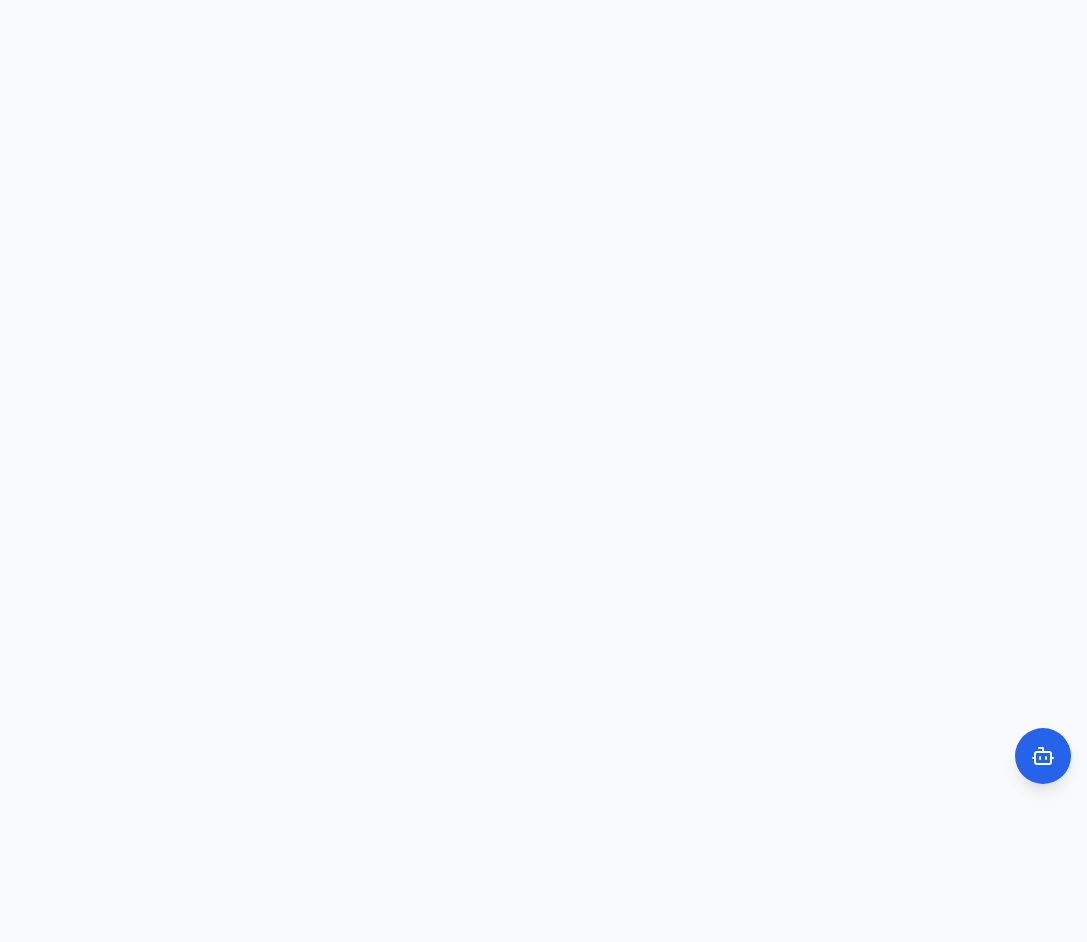
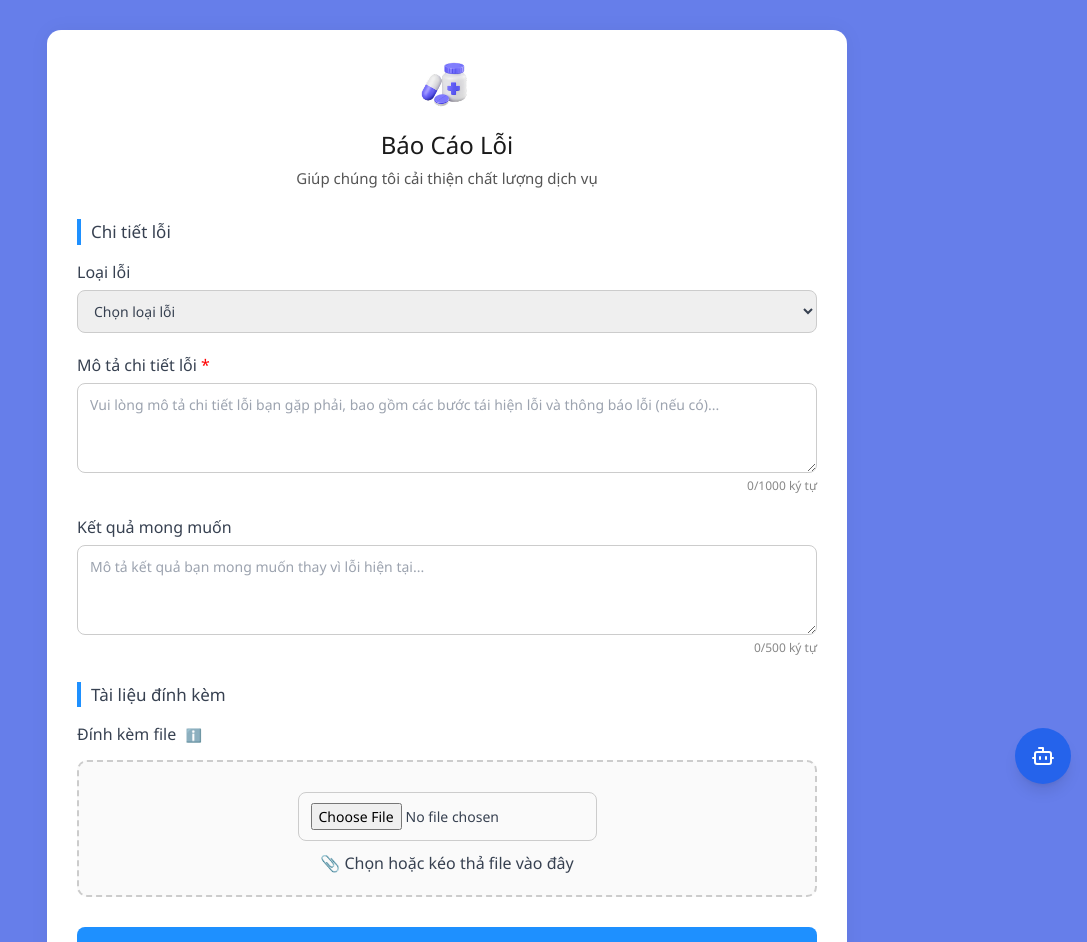
Before and after one commit to Hikari2004-dev/School-Medical-Management-System, a React (Create React App) app in the folder my-app/: page /report in a window 1280 px wide. Before the commit this address had no page. Shown: the top 942 px of the page, without its empty margins (193-1280 px from the left). Before the commit the page ends 800 px from the top, so only its background shows below. Built offline with nearby package versions, Linux system fonts and the light colour scheme.

Commit message:
gửi ReportPage thiếu api
Khuê gửi

```diff
--- a/my-app/src/App.js
+++ b/my-app/src/App.js
@@ -29,6 +29,7 @@ import Register from './auth/Register/Register';
 import ResetPassword from './auth/ResetPassword/ResetPassword';
 
 import VNPAYPaymentButton from './pages/Member/VNPAYPaymentButton';
+import ReportPage from './pages/ReportPage/ReportPage';
 
 function App() {
   return (
@@ -56,6 +57,7 @@ function App() {
           <Route path="/student-profile" element={<StudentProfile />} />
 
           <Route path="/notification" element={<Notification />} />
+          <Route path="/report" element={<ReportPage />} />
 
           {/* Auth */}
           <Route path="/login" element={<Login />} />
--- a/my-app/src/components/Header/Header.jsx
+++ b/my-app/src/components/Header/Header.jsx
@@ -114,7 +114,9 @@ export default function Header() {
             <span className="notification-dot"></span>
           </Link>
 
-          <i className="fas fa-paper-plane action-icon"></i>
+          <Link to="/report" className="action-link">
+            <i className="fas fa-paper-plane action-icon"></i>
+          </Link>
 
           {userName && token ? (
             <div
--- /dev/null
+++ b/my-app/src/pages/ReportPage/ReportPage.css
@@ -0,0 +1,138 @@
+/* NỀN TOÀN TRANG */
+body {
+  background-color: #667eea;
+  margin: 0;
+  padding: 0;
+  font-family: 'Segoe UI', sans-serif;
+}
+
+.report-wrapper {
+  max-width: 800px;
+  margin: 30px auto;
+  padding: 30px;
+  background: #fff;
+  border-radius: 14px;
+  box-shadow: 0 0 20px rgba(0, 0, 0, 0.05);
+}
+
+.report-header {
+  text-align: center;
+  margin-bottom: 30px;
+  display: flex;
+  flex-direction: column;
+  align-items: center;
+}
+
+.report-logo {
+  width: 60px;
+  height: auto;
+  margin-bottom: 10px;
+}
+
+.report-header h1 {
+  margin: 10px 0 4px;
+  font-size: 24px;
+  color: #1a1a1a;
+}
+
+.report-header p {
+  color: #555;
+  font-size: 15px;
+}
+
+.section-title {
+  border-left: 4px solid #1e90ff;
+  padding-left: 10px;
+  font-size: 17px;
+  margin: 25px 0 15px;
+}
+
+.input-row {
+  display: flex;
+  gap: 20px;
+  flex-wrap: wrap;
+}
+
+.input-group {
+  display: flex;
+  flex-direction: column;
+  margin-bottom: 20px;
+  flex: 1;
+}
+
+.input-group label {
+  font-weight: 500;
+  margin-bottom: 6px;
+}
+
+.input-group input,
+.input-group select,
+.input-group textarea {
+  padding: 10px 12px;
+  border: 1px solid #ccc;
+  border-radius: 8px;
+  font-size: 14px;
+  transition: 0.2s;
+  outline: none;
+}
+
+.input-group input:focus,
+.input-group select:focus,
+.input-group textarea:focus {
+  border-color: #1e90ff;
+}
+
+.input-group textarea {
+  resize: vertical;
+  min-height: 90px;
+}
+
+.char-limit {
+  font-size: 12px;
+  color: #888;
+  text-align: right;
+  margin-top: 4px;
+}
+
+.required {
+  color: red;
+}
+
+.file-upload .upload-box {
+  border: 2px dashed #ccc;
+  padding: 20px;
+  text-align: center;
+  border-radius: 10px;
+  margin-top: 8px;
+  background-color: #fafafa;
+  cursor: pointer;
+}
+
+.upload-box input[type="file"] {
+  display: block;
+  margin: 10px auto;
+}
+
+.file-info-icon {
+  margin-left: 6px;
+  font-size: 13px;
+  cursor: help;
+}
+
+.submit-btn {
+  width: 100%;
+  background: #1e90ff;
+  color: white;
+  padding: 14px;
+  font-size: 16px;
+  font-weight: bold;
+  border: none;
+  border-radius: 8px;
+  cursor: pointer;
+  margin-top: 10px;
+  transition: background 0.3s;
+}
+
+.submit-btn:hover {
+  background: #0073d8;
+}
--- /dev/null
+++ b/my-app/src/pages/ReportPage/ReportPage.jsx
@@ -0,0 +1,90 @@
+    import React, { useState } from "react";
+    import "./ReportPage.css";
+    import LogoImg from '../../image/hinhanh/logoproject.png';
+
+    const ReportPage = () => {
+    const [formData, setFormData] = useState({
+        fullName: "",
+        email: "",
+        phone: "",
+        errorType: "",
+        errorDetails: "",
+        expectedResult: "",
+        file: null,
+    });
+
+    const handleChange = (e) => {
+        const { name, value, files } = e.target;
+        setFormData({
+        ...formData,
+        [name]: files ? files[0] : value,
+        });
+    };
+
+    const handleSubmit = (e) => {
+        e.preventDefault();
+        console.log("Form Data:", formData);
+        // Handle submit logic (e.g., API)
+    };
+
+    return (
+        <div className="report-wrapper">
+        <div className="report-header">
+            <img src={LogoImg} alt="Logo" className="report-logo" />
+            <h1>Báo Cáo Lỗi</h1>
+            <p>Giúp chúng tôi cải thiện chất lượng dịch vụ</p>
+        </div>
+        <form className="report-form" onSubmit={handleSubmit}>
+
+
+            <h3 className="section-title">Chi tiết lỗi</h3>
+            <div className="input-group">
+            <label>Loại lỗi</label>
+            <select name="errorType" onChange={handleChange}>
+                <option value="">Chọn loại lỗi</option>
+                <option value="frontend">Lỗi giao diện</option>
+                <option value="backend">Lỗi hệ thống</option>
+                <option value="khac">Khác</option>
+            </select>
+            </div>
+            <div className="input-group">
+            <label>Mô tả chi tiết lỗi <span className="required">*</span></label>
+            <textarea
+                name="errorDetails"
+                placeholder="Vui lòng mô tả chi tiết lỗi bạn gặp phải, bao gồm các bước tái hiện lỗi và thông báo lỗi (nếu có)..."
+                maxLength={1000}
+                required
+                onChange={handleChange}
+            />
+            <div className="char-limit">0/1000 ký tự</div>
+            </div>
+            <div className="input-group">
+            <label>Kết quả mong muốn</label>
+            <textarea
+                name="expectedResult"
+                placeholder="Mô tả kết quả bạn mong muốn thay vì lỗi hiện tại..."
+                maxLength={500}
+                onChange={handleChange}
+            />
+            <div className="char-limit">0/500 ký tự</div>
+            </div>
+
+            <h3 className="section-title">Tài liệu đính kèm</h3>
+            <div className="input-group file-upload">
+            <label>
+                Đính kèm file
+                <span className="file-info-icon" title="Chấp nhận các định dạng hình ảnh hoặc PDF"> ℹ️</span>
+            </label>
+            <div className="upload-box">
+                <input type="file" name="file" onChange={handleChange} />
+                <span>📎 Chọn hoặc kéo thả file vào đây</span>
+            </div>
+            </div>
+
+            <button type="submit" className="submit-btn">Gửi báo cáo lỗi</button>
+        </form>
+        </div>
+    );
+    };
+
+    export default ReportPage;
```
